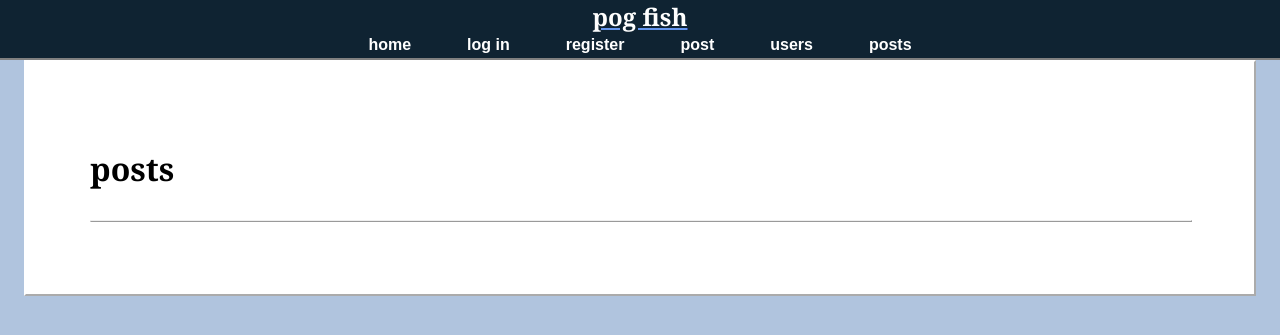
After one commit to teonas514/pog-fish, a PHP site: template app/views/posts/list.twig in a window 1280 px wide. The commit adds this page. Shown: the top 335 px of the page. Run offline with PHP 8.4, Linux system fonts and the light colour scheme; the template is opened without the code that fills it, so the values that code supplies are empty; some libraries are stand-ins or nearby versions.

Commit message:
link to posts start with listing

```diff
--- a/app/Controllers/PostController.php
+++ b/app/Controllers/PostController.php
@@ -40,4 +40,9 @@ class PostController
             }
         }
     }
+
+    public function list() {
+        View::render("posts/list.twig");
+
+    }
 }
--- a/app/Controllers/UserController.php
+++ b/app/Controllers/UserController.php
@@ -40,8 +40,12 @@ class UserController
         if($user) {
             $display = $user->display();
             if($display) {
-                View::render("users/show.twig",["user" => $display]);
+                View::render("users/show.twig",["user" => $display, "posts" => $user->displayPosts()]);
             }
         }
     }
+
+    public function list() {
+        View::render("users/list.twig");
+    }
 }
--- a/app/Models/Model.php
+++ b/app/Models/Model.php
@@ -35,8 +35,6 @@ class Model
     }
 
     public static function insert($fields) {
-        var_dump(static::TABLE);
-        var_dump($fields);
         Database::insert(static::TABLE, $fields);
     }
 
--- a/app/views/abstracts/base.twig
+++ b/app/views/abstracts/base.twig
@@ -10,6 +10,8 @@
             <li><a href="/log-in">log in</a></li>
             <li><a href="/register">register</a></li>
             <li><a href="/post">post</a></li>
+            <li><a href="/users">users</a></li>
+            <li><a href="/posts">posts</a></li>
         </ul>
     </nav>
     <div id="wrapper">
@@ -17,18 +19,4 @@
 
     {% endblock %}
     </div>
-    <!--
-
-    <footer>
-        <ul>
-            <li><a href="/about">about</a></li>
-            <li>
-                <section>
-                    <h5>contact info:</h5>
-                    <p>google@gmail.com</p>
-                </section>
-            </li>
-        </ul>
-    </footer>
-    -->
 {% endblock %}
--- a/app/views/home.twig
+++ b/app/views/home.twig
@@ -5,8 +5,9 @@
         <h1>welcome <span class="name">{{ user.name }}</span>!</h1>
         <img class="profile-picture" src="{{ user.profile_picture }}" alt="profile picture">
         <label class="balance">money: {{ user.money }}</label>
-        <hr>
     {% else %}
         <h3>make an account!</h3>
+        <a href="/log-in"></a>
+        <a href="/register"></a>
     {% endif %}
 {% endblock %}
--- /dev/null
+++ b/app/views/posts/list.twig
@@ -0,0 +1,10 @@
+{% extends "abstracts/base.twig" %}
+
+{% block title %}
+    users
+{% endblock %}
+
+{% block content %}
+    <h1> posts </h1>
+    <hr>
+{% endblock %}
--- a/app/views/users/show.twig
+++ b/app/views/users/show.twig
@@ -8,4 +8,8 @@
     <h2> {{ user.name }}</h2>
     <img class="profile-picture" src="{{ user.profile_picture }}" alt="profile picture">
     <hr>
+    <h3>posts:</h3>
+    {% for post in posts %}
+        <a href="/posts/{{ post.id }}">{{ post.name }}</a>
+    {% endfor %}
 {% endblock %}
--- a/assets/migrate.sql
+++ b/assets/migrate.sql
@@ -22,4 +22,6 @@ create table posts
 
 explain analyze select * from users;
 
-SELECT posts.name as posts$name, posts.body as post__body, users.id as users$id, users.name as users$name FROM posts INNER JOIN users ON users.id = posts.author_id WHERE posts.id = 3
+SELECT name, profile_picture, money FROM users WHERE id = 5;
+
+SELECT name, id FROM posts WHERE author_id = 10
--- a/public/style.css
+++ b/public/style.css
@@ -37,14 +37,12 @@ nav ul {
     gap: 48px;
 }
 
-nav li {
-}
-
 nav a {
-    padding: 16px;
+    padding: 4px;
     color: white;
     text-decoration: none;
     font-weight: bold;
+    display: block;
 }
 
 nav a:hover {
```
Also changed, not shown: app/Controllers/HomeController.php (+1 -6 lines), app/Database.php (+12 -13 lines), app/Models/Post.php (+11 -5 lines), app/Models/User.php (+7 -0 lines), app/views/users/list.twig (added, +10 -0 lines), public/index.php (+6 -3 lines).
